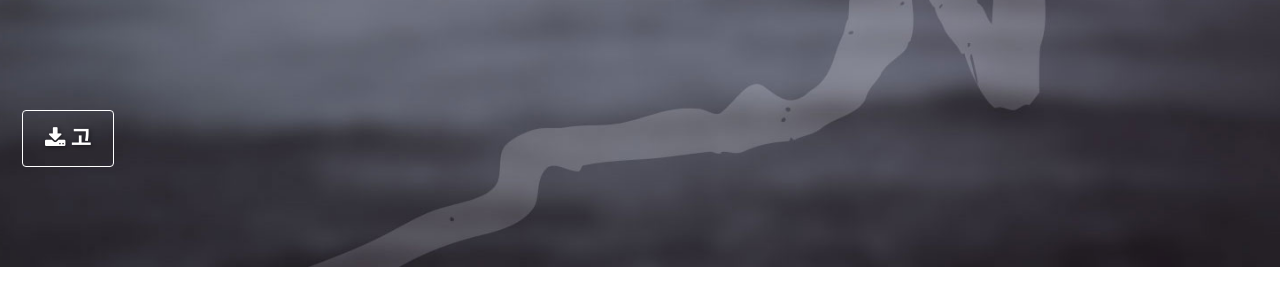
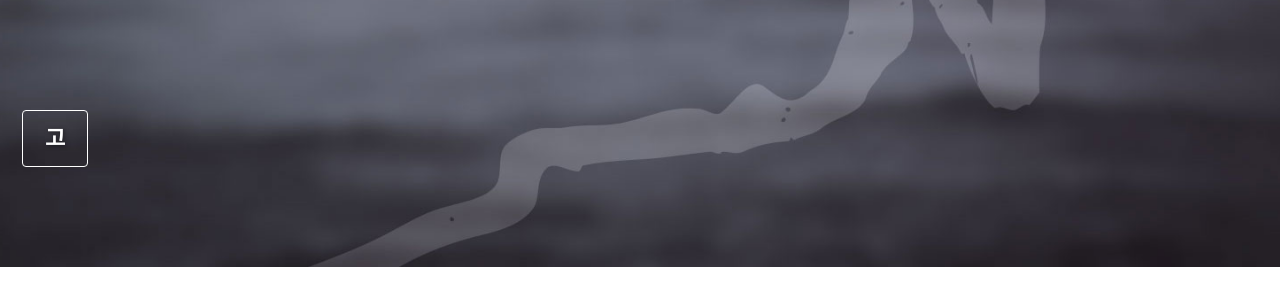
Before and after one commit to pormaj/pormaj.github.io, a Jekyll site: the page built from _pages/home.md, in a window 1280 px wide. Shown: the part 297-597 px from the top of the page. Built offline with Jekyll 4.4.1, drawn with Linux system fonts in a browser that asks for light colours.

Commit message:
Update home.md

```diff
--- a/_pages/home.md
+++ b/_pages/home.md
@@ -4,7 +4,7 @@ permalink: /
 header:
   overlay_color: "#5e616c"
   overlay_image: mm-home-page-feature.jpg
-  cta_label: "<i class='fa fa-download'></i> 고"
+  cta_label: "<!--<i class='fa fa-download'></i>--> 고"
   cta_url: "/docs/quick-start-guide/"
   caption:
 excerpt: '여기는 메인입니다. <br /> <small></small><br /><br /> {::nomarkdown}{:/nomarkdown}'
```
